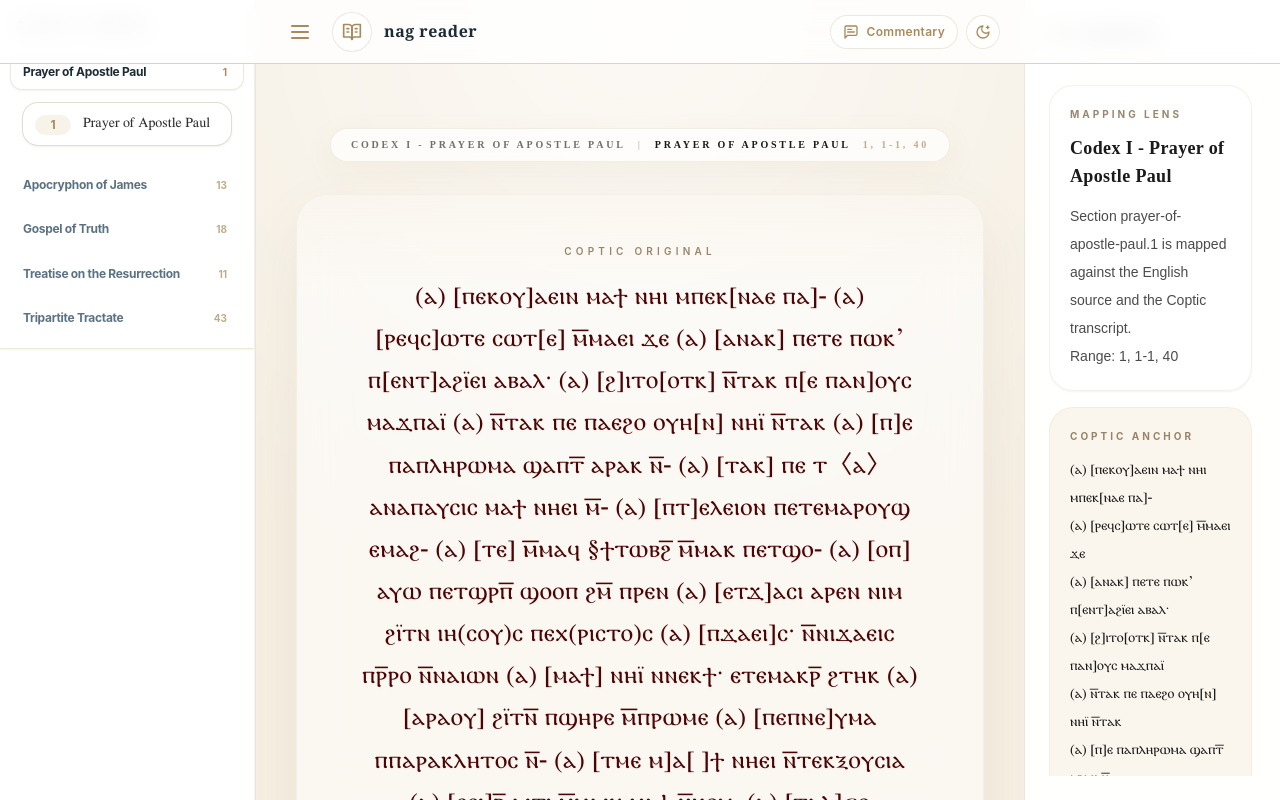
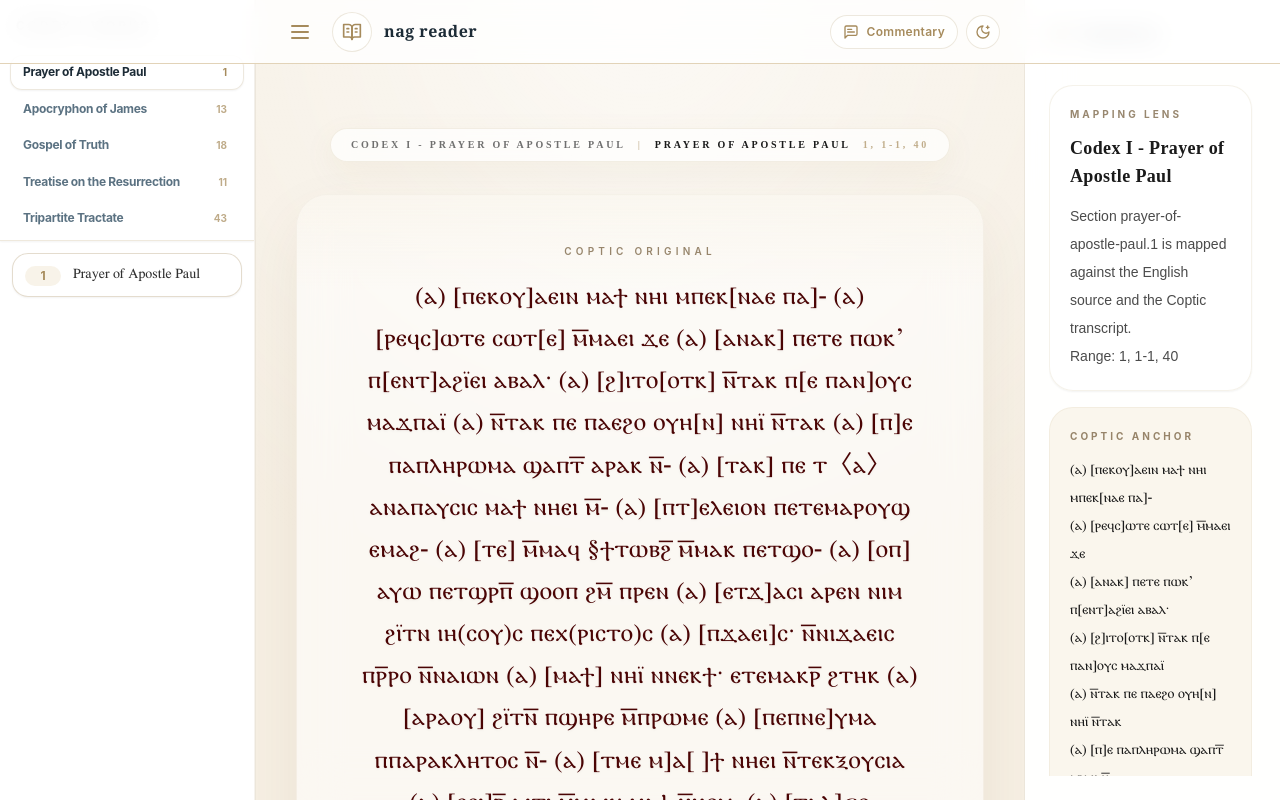
Before and after one commit to concario17-max/nag, a React (Vite) app: page / in a window 1280 px wide. Built offline with nearby package versions, Linux system fonts and the light colour scheme; a web font is replaced by a local one.

Commit message:
fix: split sidebar into chapter and verse panes

```diff
--- a/src/components/Sidebar/ChapterGroup.jsx
+++ /dev/null
@@ -1,54 +0,0 @@
-import React from 'react';
-import { AnimatePresence, motion } from 'framer-motion';
-import ChapterButton from './ChapterButton.jsx';
-import SidebarVerseList from './SidebarVerseList.jsx';
-
-function ChapterGroup({
-  group,
-  expandedChapter,
-  toggleChapter,
-  onSelectParagraph,
-  activeParagraphId,
-  setIsSidebarOpen,
-  isDesktopViewport,
-}) {
-  const isExpanded = expandedChapter === group.id;
-
-  return (
-    <motion.div layout className="mb-2">
-      <ChapterButton
-        chapter={group}
-        count={group.paragraphs?.length || 0}
-        isExpanded={isExpanded}
-        onClick={() => {
-          toggleChapter(group.id);
-          if (group.paragraphs?.length > 0 && onSelectParagraph) {
-            onSelectParagraph(group.paragraphs[0]);
-          }
-        }}
-      />
-
-      <AnimatePresence mode="popLayout" initial={false}>
-        {isExpanded ? (
-          <motion.div
-            key={`${group.id}-sections`}
-            initial={{ opacity: 0, height: 0 }}
-            animate={{ opacity: 1, height: 'auto' }}
-            exit={{ opacity: 0, height: 0 }}
-            className="overflow-hidden"
-          >
-            <SidebarVerseList
-              paragraphs={group.paragraphs}
-              activeParagraphId={activeParagraphId}
-              onSelectParagraph={onSelectParagraph}
-              setIsSidebarOpen={setIsSidebarOpen}
-              isDesktopViewport={isDesktopViewport}
-            />
-          </motion.div>
-        ) : null}
-      </AnimatePresence>
-    </motion.div>
-  );
-}
-
-export default React.memo(ChapterGroup);
--- a/src/components/Sidebar/SidebarChapterList.jsx
+++ b/src/components/Sidebar/SidebarChapterList.jsx
@@ -1,21 +1,20 @@
 import React from 'react';
 import { AnimatePresence, motion } from 'framer-motion';
-import ChapterGroup from './ChapterGroup.jsx';
+import ChapterButton from './ChapterButton.jsx';
+
+const CHAPTER_LIST_MAX_HEIGHT_CLASS = 'max-h-[18rem] xl:max-h-[22rem]';
 
 function SidebarChapterList({
   chapters,
   expandedChapter,
   toggleChapter,
   onSelectParagraph,
-  activeParagraphId,
-  setIsSidebarOpen,
-  isDesktopViewport,
 }) {
   return (
     <motion.div
       layout
       className={`custom-scrollbar flex-none overflow-y-auto border-gold-border/40 transition-all duration-300 ease-out dark:border-[#222] ${
-        expandedChapter ? 'border-b shadow-sm' : 'max-h-full'
+        expandedChapter ? `${CHAPTER_LIST_MAX_HEIGHT_CLASS} border-b shadow-sm` : 'max-h-full'
       }`}
     >
       <div className="sticky top-0 z-10 hidden bg-white/90 px-3 py-4 backdrop-blur-sm dark:bg-dark-bg/95 lg:block">
@@ -26,18 +25,24 @@ function SidebarChapterList({
 
       <div className="flex flex-col gap-0.5 px-2.5 py-1">
         <AnimatePresence mode="popLayout" initial={false}>
-          {chapters?.map((chapter) => (
-            <ChapterGroup
-              key={chapter.id}
-              group={chapter}
-              expandedChapter={expandedChapter}
-              toggleChapter={toggleChapter}
-              onSelectParagraph={onSelectParagraph}
-              activeParagraphId={activeParagraphId}
-              setIsSidebarOpen={setIsSidebarOpen}
-              isDesktopViewport={isDesktopViewport}
-            />
-          ))}
+          {chapters?.map((chapter) => {
+            const isExpanded = expandedChapter === chapter.id;
+
+            return (
+              <ChapterButton
+                key={chapter.id}
+                chapter={chapter}
+                count={chapter.paragraphs?.length || 0}
+                isExpanded={isExpanded}
+                onClick={() => {
+                  toggleChapter(chapter.id);
+                  if (chapter.paragraphs?.length > 0 && onSelectParagraph) {
+                    onSelectParagraph(chapter.paragraphs[0]);
+                  }
+                }}
+              />
+            );
+          })}
         </AnimatePresence>
       </div>
     </motion.div>
--- a/src/components/Sidebar/SidebarVerseList.jsx
+++ b/src/components/Sidebar/SidebarVerseList.jsx
@@ -26,7 +26,7 @@ function SidebarVerseList({
               className={`flex w-full items-start gap-3 rounded-2xl border px-3 py-2.5 text-left text-[16px] transition-colors ${
                 isActive
                   ? 'border-gold-primary/30 bg-white/65 text-text-primary shadow-sm dark:border-gold-primary/20 dark:bg-dark-bg/60 dark:text-gold-light'
-                  : 'border-transparent text-text-secondary dark:text-dark-text-secondary hover:bg-gold-surface/30 hover:text-text-primary dark:hover:bg-dark-bg/40'
+                : 'border-transparent text-text-secondary dark:text-dark-text-secondary hover:bg-gold-surface/30 hover:text-text-primary dark:hover:bg-dark-bg/40'
               }`}
             >
               <span
--- a/src/pages/components/LeftSidebar.jsx
+++ b/src/pages/components/LeftSidebar.jsx
@@ -2,7 +2,20 @@ import React from 'react';
 import { useUI } from '../../context/UIContext';
 import SidebarHeader from '../../components/Sidebar/SidebarHeader.jsx';
 import SidebarChapterList from '../../components/Sidebar/SidebarChapterList.jsx';
+import SidebarVerseList from '../../components/Sidebar/SidebarVerseList.jsx';
 import SidebarLayout from '../../components/ui/SidebarLayout.jsx';
+
+function findExpandedChapterId(chapters, activeParagraphId) {
+  if (!activeParagraphId || !chapters?.length) return null;
+
+  for (const chapter of chapters) {
+    if (chapter.paragraphs?.some((paragraph) => paragraph.id === activeParagraphId)) {
+      return chapter.id;
+    }
+  }
+
+  return null;
+}
 
 function LeftSidebar({ chapters, onSelectParagraph, activeParagraphId }) {
   const uiContext = useUI() || {
@@ -14,31 +27,24 @@ function LeftSidebar({ chapters, onSelectParagraph, activeParagraphId }) {
   const { isSidebarOpen, setIsSidebarOpen, isDesktopSidebarOpen, isDesktopViewport } = uiContext;
 
   const [expandedChapter, setExpandedChapter] = React.useState(() => {
-    if (!activeParagraphId || !chapters) return chapters?.[0]?.id ?? null;
-
-    for (const chapter of chapters) {
-      if (chapter.paragraphs?.some((paragraph) => paragraph.id === activeParagraphId)) {
-        return chapter.id;
-      }
-    }
-
-    return chapters?.[0]?.id ?? null;
+    return findExpandedChapterId(chapters, activeParagraphId) ?? chapters?.[0]?.id ?? null;
   });
 
   React.useEffect(() => {
-    if (!activeParagraphId || !chapters) return;
-
-    for (const chapter of chapters) {
-      if (chapter.paragraphs?.some((paragraph) => paragraph.id === activeParagraphId)) {
-        if (chapter.id !== expandedChapter) setExpandedChapter(chapter.id);
-        break;
-      }
+    const nextExpandedChapter = findExpandedChapterId(chapters, activeParagraphId);
+    if (nextExpandedChapter && nextExpandedChapter !== expandedChapter) {
+      setExpandedChapter(nextExpandedChapter);
     }
   }, [activeParagraphId, chapters, expandedChapter]);
 
   const toggleChapter = React.useCallback((chapterId) => {
     setExpandedChapter((prev) => (prev === chapterId ? null : chapterId));
   }, []);
+
+  const activeChapter = React.useMemo(
+    () => chapters?.find((chapter) => chapter.id === expandedChapter) ?? null,
+    [chapters, expandedChapter],
+  );
 
   return (
     <SidebarLayout
@@ -57,7 +63,12 @@ function LeftSidebar({ chapters, onSelectParagraph, activeParagraphId }) {
           expandedChapter={expandedChapter}
           toggleChapter={toggleChapter}
           onSelectParagraph={onSelectParagraph}
+        />
+
+        <SidebarVerseList
+          paragraphs={activeChapter?.paragraphs ?? []}
           activeParagraphId={activeParagraphId}
+          onSelectParagraph={onSelectParagraph}
           setIsSidebarOpen={setIsSidebarOpen}
           isDesktopViewport={isDesktopViewport}
         />
```
Also changed, not shown: src/lib/parseCodexCore.js, 1 other file (tests, documents, lock files or other folders).
